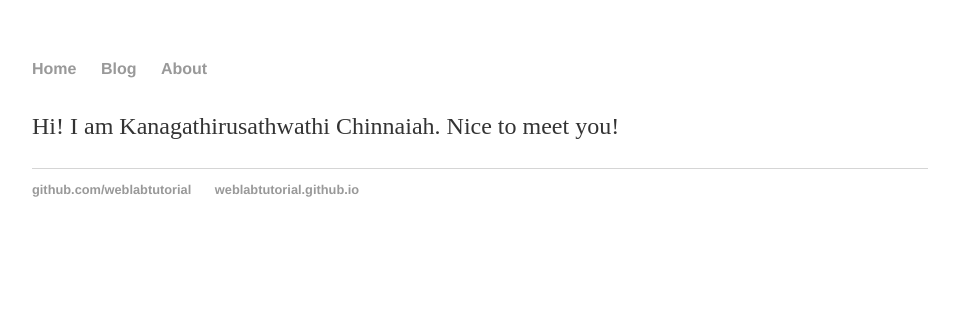
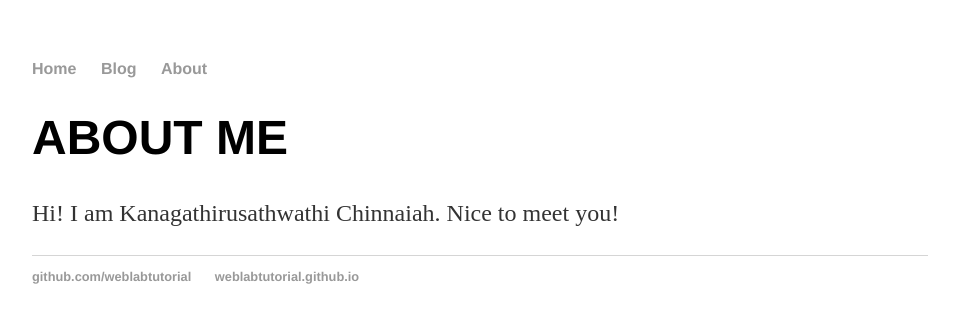
Before and after one commit to Kanaga2004/Kanaga2004.github.io, a Jekyll site: the page built from about/index.html, in a window 1280 px wide. Shown: the top 323 px of the page, without its empty margins (160-1119 px from the left). Built offline with Jekyll 4.4.1, drawn with Linux system fonts in a browser that asks for light colours.

Commit message:
Update index.html

```diff
--- a/about/index.html
+++ b/about/index.html
@@ -2,5 +2,5 @@
 layout: default
 title: Web Programming Page
 ---
-<h1>{{ ABOUT ME }}</h1>
+<h1> ABOUT ME </h1>
 <p> Hi! I am Kanagathirusathwathi Chinnaiah. Nice to meet you!</p>
```
